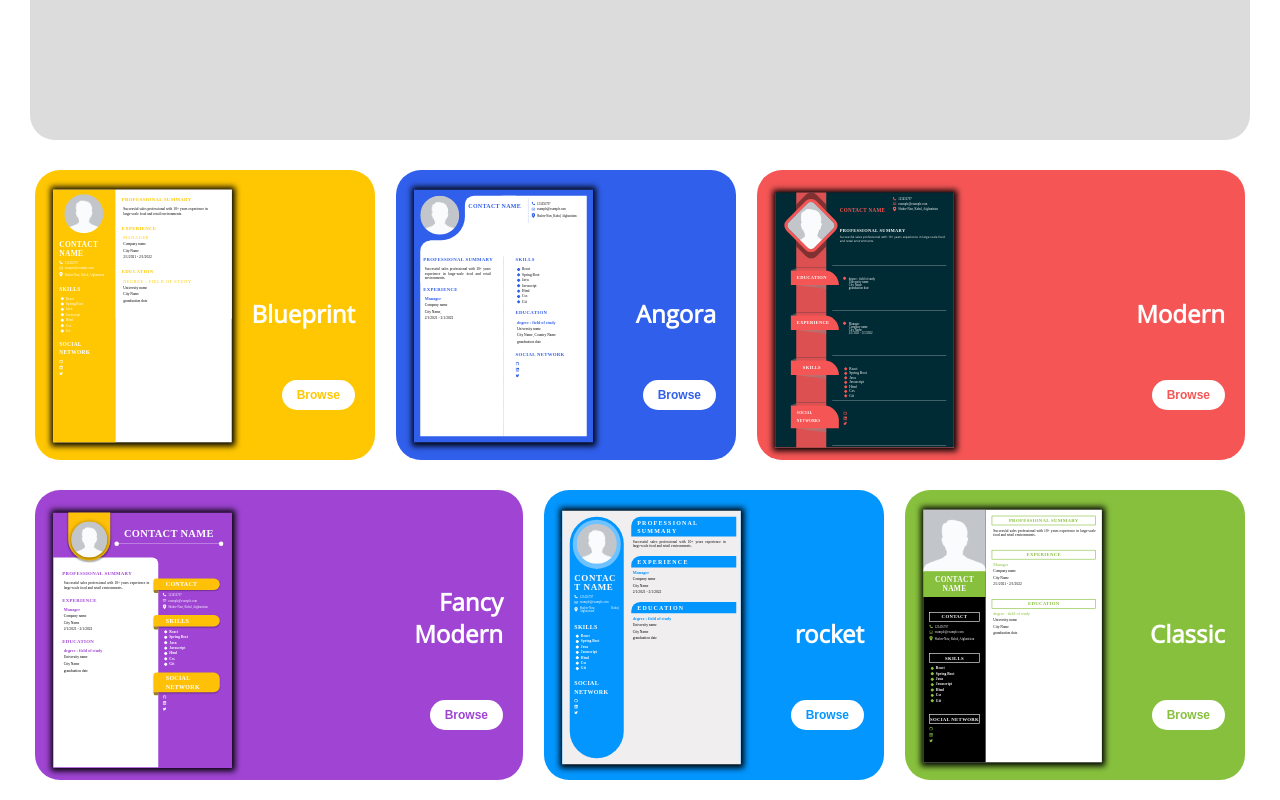
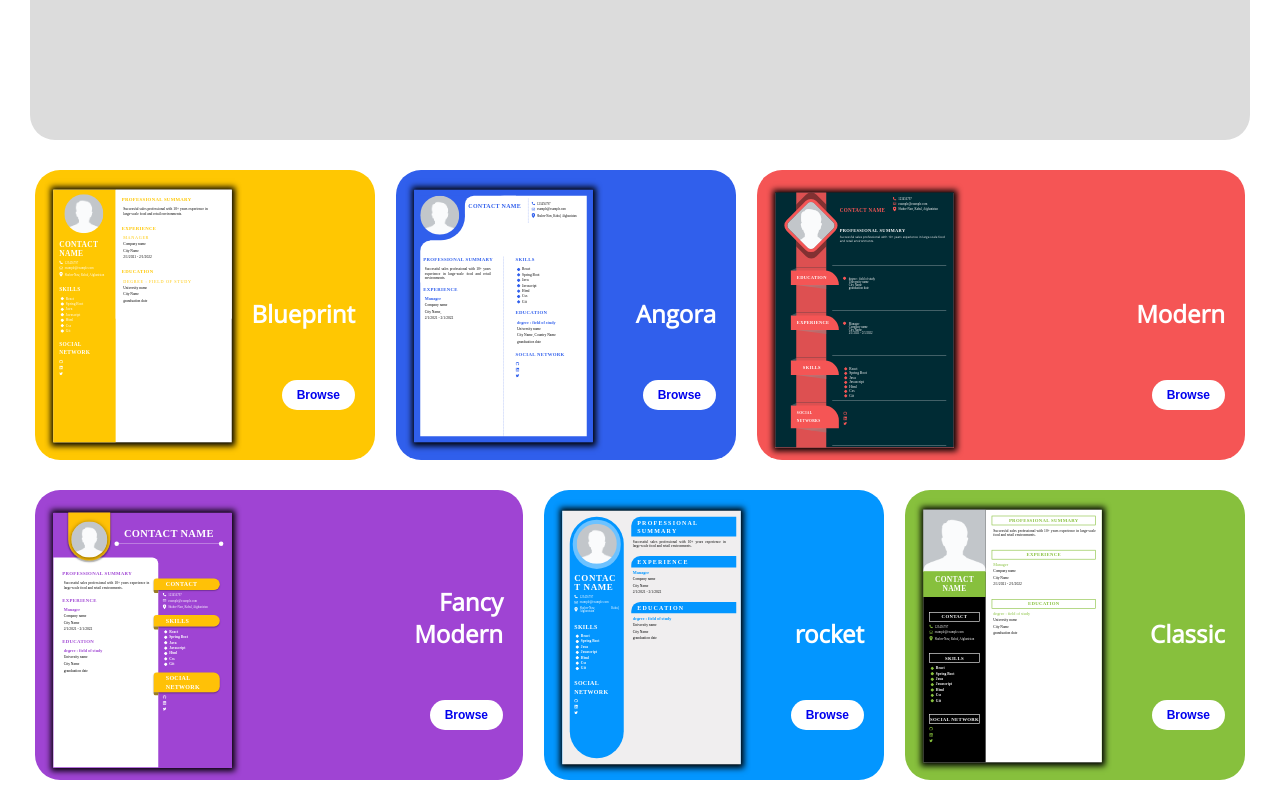
Before and after one commit to Aliherawi7/resume-builder, a React (Create React App) app: page / in a window 1280 px wide. Shown: the part 560-1360 px from the top of the page. Built offline with nearby package versions, Linux system fonts and the light colour scheme.

Commit message:
unnecessary styles removed

```diff
--- a/src/components/Home.js
+++ b/src/components/Home.js
@@ -7,9 +7,9 @@ import templates,{templatesName} from '../Templates/Templates.js'
 
 function Home() {
     return (
-        <main className='m-LR'>
+        <main className='m-LR fade-in'>
             <div className="home">
-                <div className="intro">
+                <div className="intro ">
                     <h3>BUILD</h3>
                     <h2>YOUR</h2>
                     <h1>RESUME</h1>
@@ -40,7 +40,7 @@ function Home() {
                             <div className='details'>
                                 <h2>{templatesName[index].name}</h2>
                                 <Link to={"/build/getting-started&&color="+color.substring(1)+"&&template="+index}>
-                                <button className='browse-btn ' style={{"--color":color}}>Browse</button>
+                                <button className='browse-btn'>Browse</button>
                                 </Link>
                             </div>
                         </div>
```
